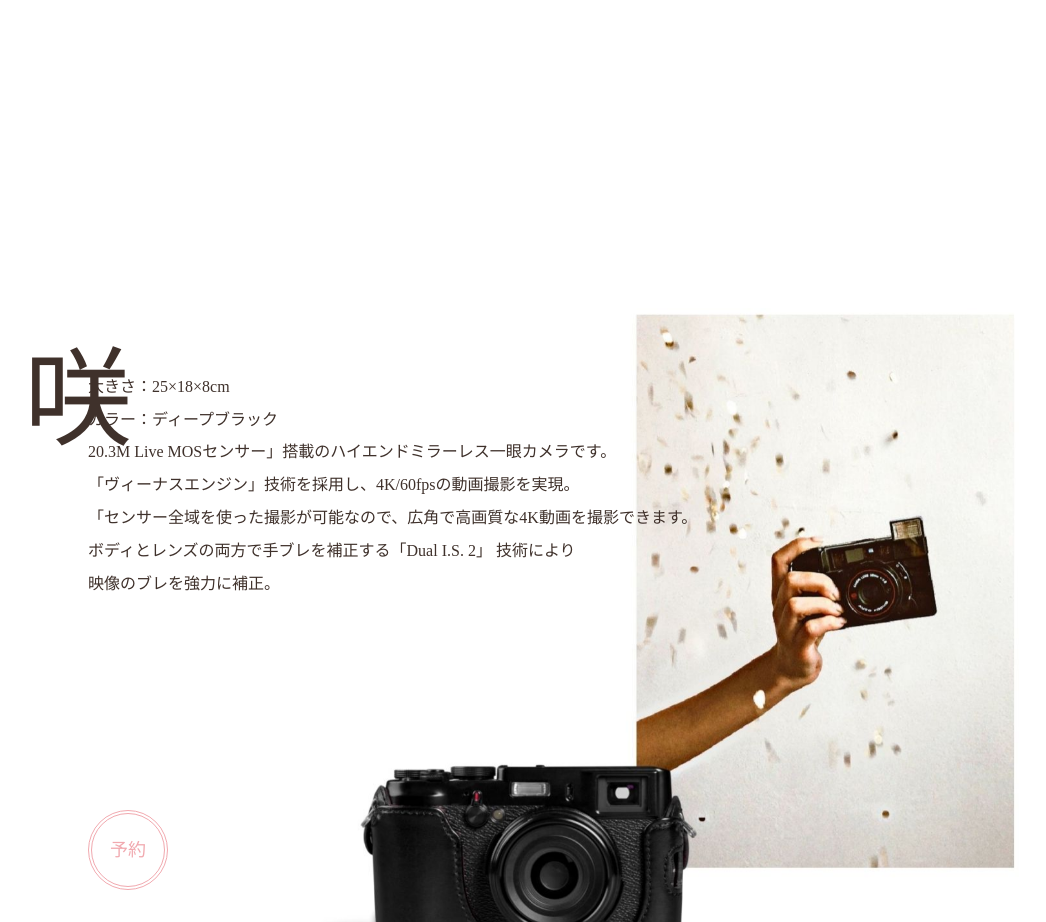
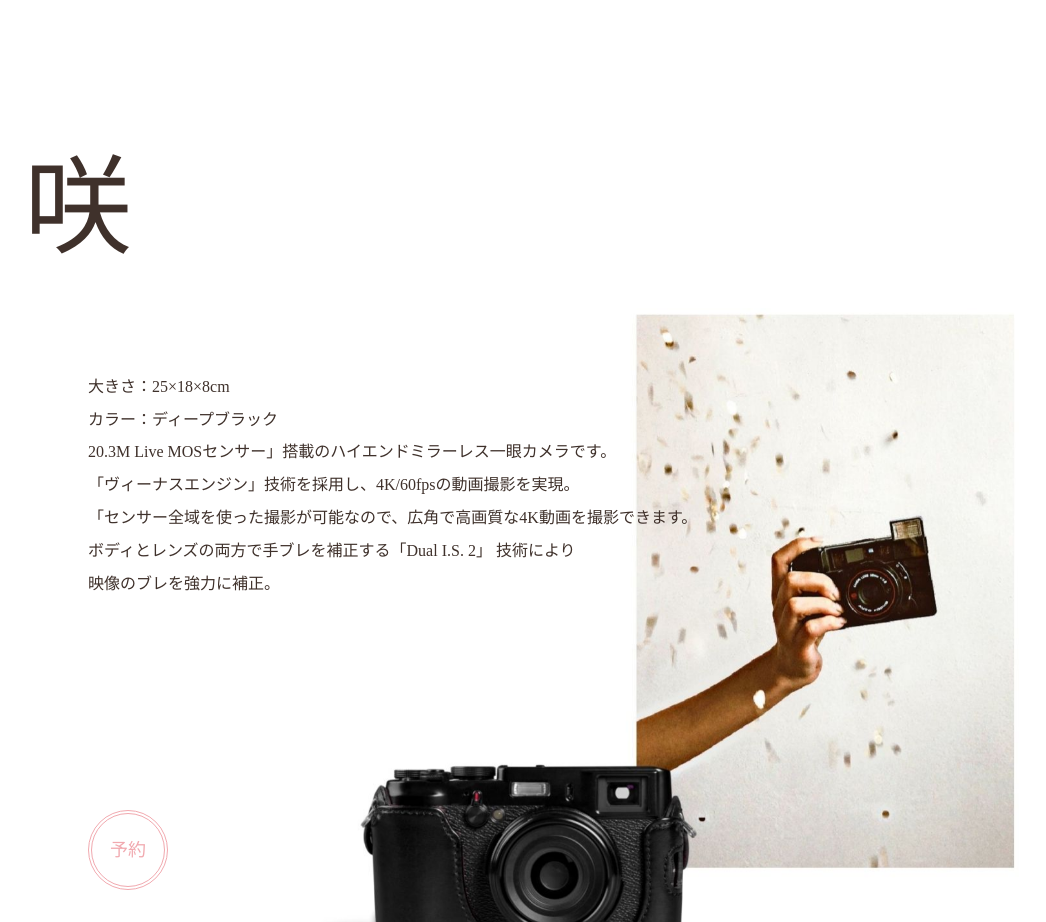
Before and after one commit to satuki1124/SAKURA, a plain HTML site: page index.html in a window 1280 px wide. Shown: the part 2900-3822 px from the top of the page, without its empty margins (168-1214 px from the left). Drawn offline with nearby package versions, Linux system fonts and the light colour scheme; a web font is replaced by a local one.

Commit message:
Update style.css

```diff
--- a/style.css
+++ b/style.css
@@ -342,7 +342,7 @@ html, body {
   .saki-2 {
 	font-size: 108px;
 	margin-left: 15%;
-	margin-top: -65%;
+	margin-top: -80%;
 	position: absolute;
   }
 
```
